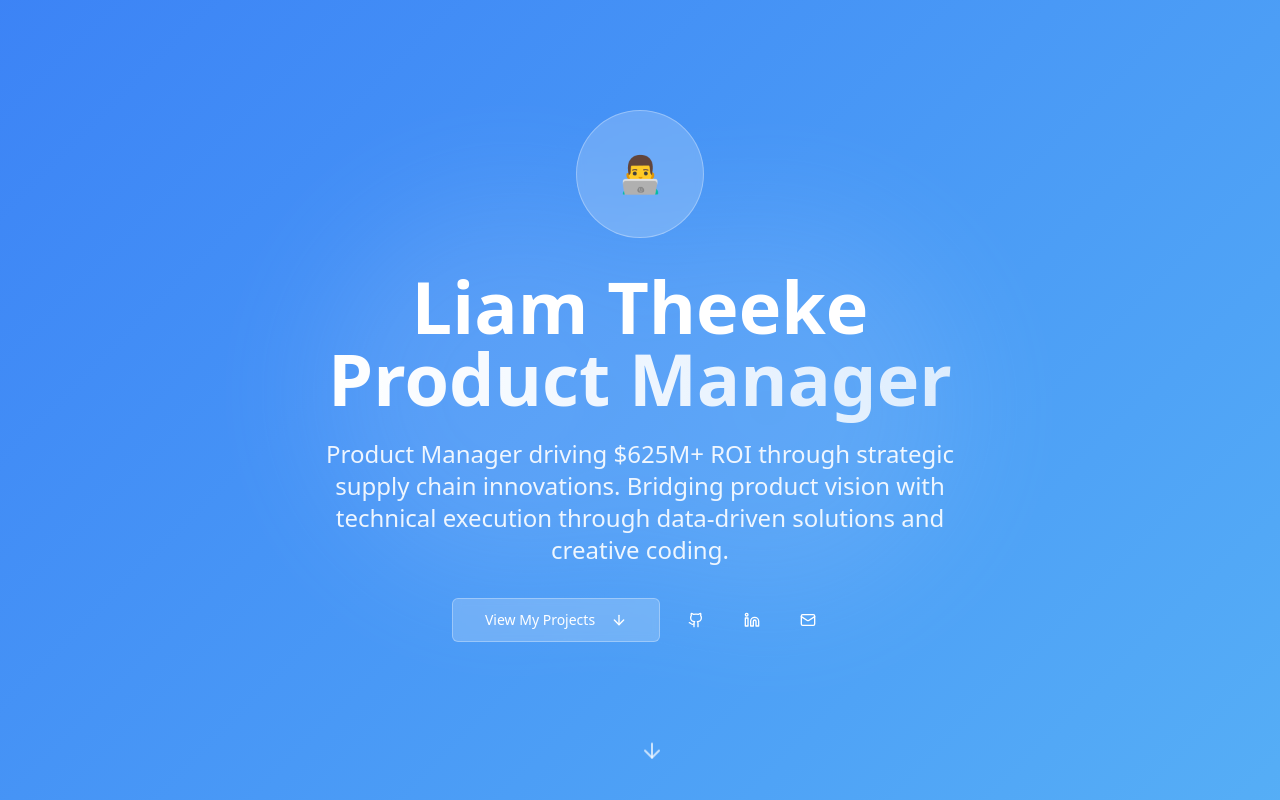
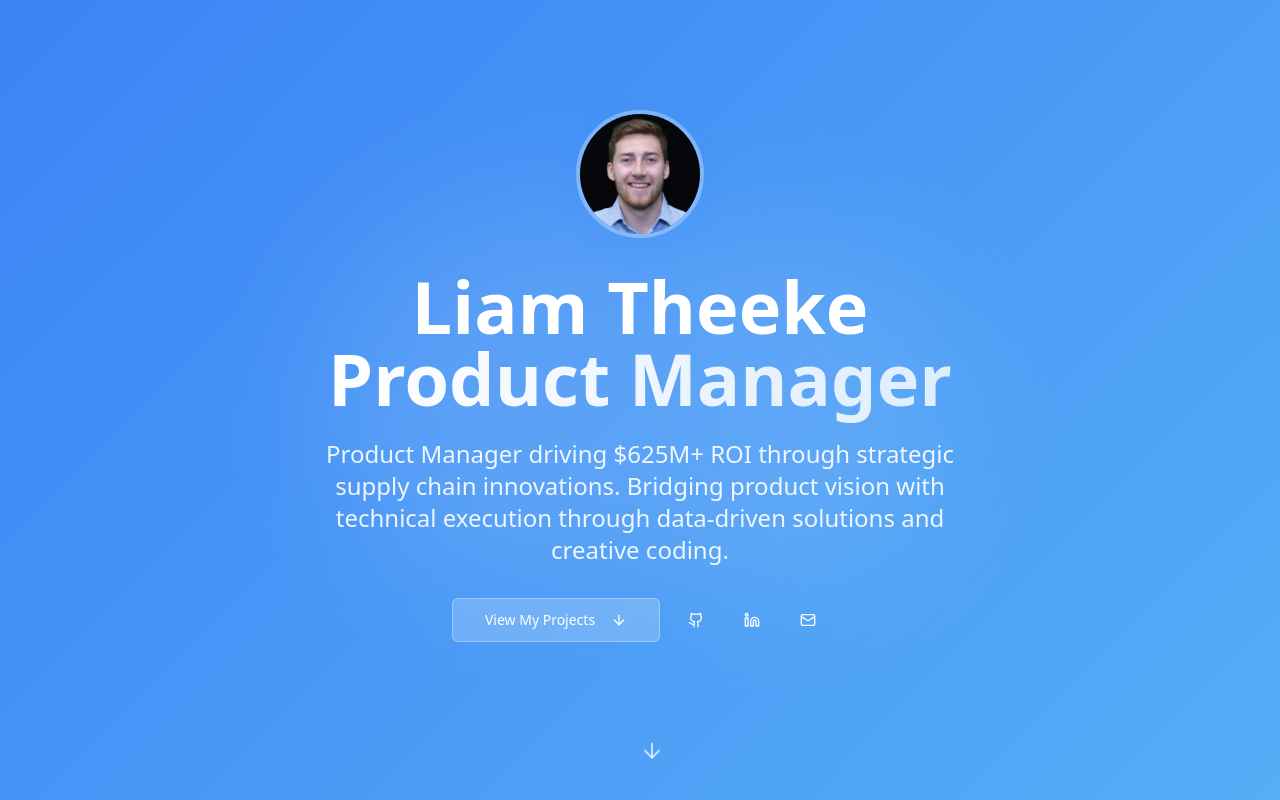
Before and after one commit to liamtheeke/liamtheeke-portfolio, a React (Vite) app: page / in a window 1280 px wide. Shown: the top 800 px of the page. Built offline with nearby package versions, Linux system fonts and the light colour scheme; the HTML template or start-up script is replaced by a standard one.

Commit message:
Update profile picture

```diff
--- a/src/components/Hero.tsx
+++ b/src/components/Hero.tsx
@@ -16,9 +16,13 @@ const Hero = () => {
 
       <div className="container mx-auto px-6 text-center relative z-10">
         <div className="max-w-4xl mx-auto">
-          {/* Avatar placeholder - you can replace with your photo */}
-          <div className="w-32 h-32 mx-auto mb-8 rounded-full bg-white/20 backdrop-blur-sm border border-white/30 flex items-center justify-center">
-            <span className="text-4xl text-white">👨‍💻</span>
+          {/* Professional headshot */}
+          <div className="w-32 h-32 mx-auto mb-8 rounded-full overflow-hidden border-4 border-white/30 shadow-elegant">
+            <img
+              src="/src/assets/liam-profile.jpg"
+              alt="Liam Theeke - Product Manager"
+              className="w-full h-full object-cover"
+            />
           </div>
 
           <h1 className="text-5xl md:text-7xl font-bold text-white mb-6 leading-tight">
```
Also changed, not shown: src/assets/liam-profile.jpg (added).
